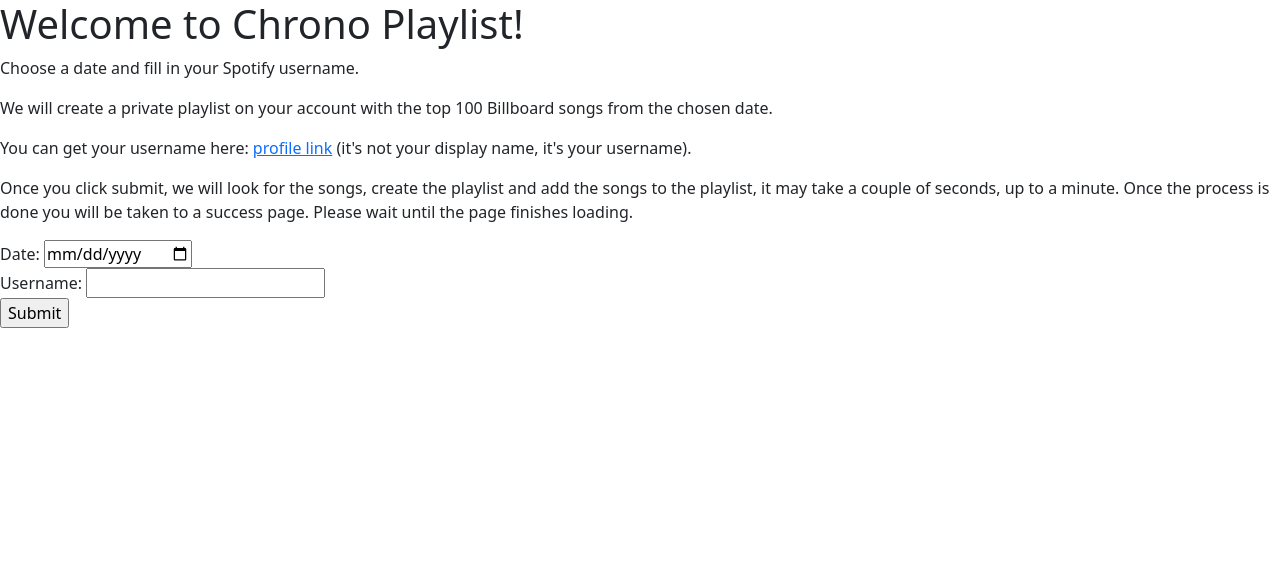
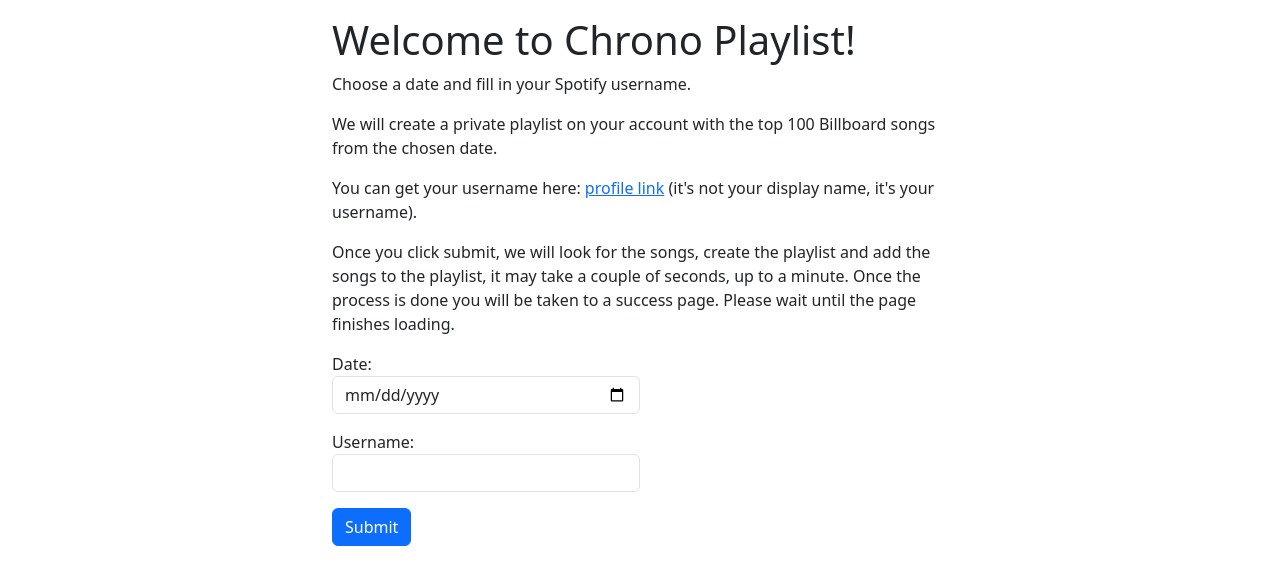
Before and after one commit to aricvs/chrono-playlist, a Python web app: template templates/index.html in a window 1280 px wide. Shown: the top 585 px of the page. Run offline with Jinja, Linux system fonts and the light colour scheme; the template is opened without the code that fills it, so the values that code supplies are empty.

Commit message:
Add Bootstrap styling to pages

```diff
--- a/templates/base.html
+++ b/templates/base.html
@@ -12,7 +12,7 @@
               integrity="sha384-QWTKZyjpPEjISv5WaRU9OFeRpok6YctnYmDr5pNlyT2bRjXh0JMhjY6hW+ALEwIH"
               crossorigin="anonymous">
     </head>
-    <body>
+    <body class="py-3">
         {% block content %}
         {% endblock content %}
     </body>
--- a/templates/index.html
+++ b/templates/index.html
@@ -3,6 +3,7 @@
     Chrono Playlist
 {% endblock title %}
 {% block content %}
+    <div class="container w-50">
         <h1>Welcome to Chrono Playlist!</h1>
         <p>Choose a date and fill in your Spotify username.</p>
         <p>We will create a private playlist on your account with the top 100 Billboard songs from the chosen date.</p>
@@ -13,12 +14,15 @@
             Once you click submit, we will look for the songs, create the playlist and add the songs to the playlist, it may take a couple of seconds, up to a minute. Once the process is done you will be taken to a success page. Please wait until the page finishes loading.
         </p>
         <form action="{{ url_for("submit") }}" method="POST">
+            <div class="form-group w-50 mb-3">
                 <label for="date">Date:</label>
-        <input type="date" name="date" id="date">
-        <br>
+                <input type="date" name="date" id="date" class="form-control">
+            </div>
+            <div class="form-group w-50 mb-3">
                 <label for="username">Username:</label>
-        <input type="text" name="username" id="username">
-        <br>
-        <input type="submit" name="submit" id="Submit">
+                <input type="text" name="username" id="username" class="form-control">
+            </div>
+            <input type="submit" name="submit" id="Submit" class="btn btn-primary">
         </form>
+    </div>
 {% endblock content %}
```
Also changed, not shown: templates/submit.html (+5 -3 lines). Lines whose indentation alone changed are shown as unchanged.
